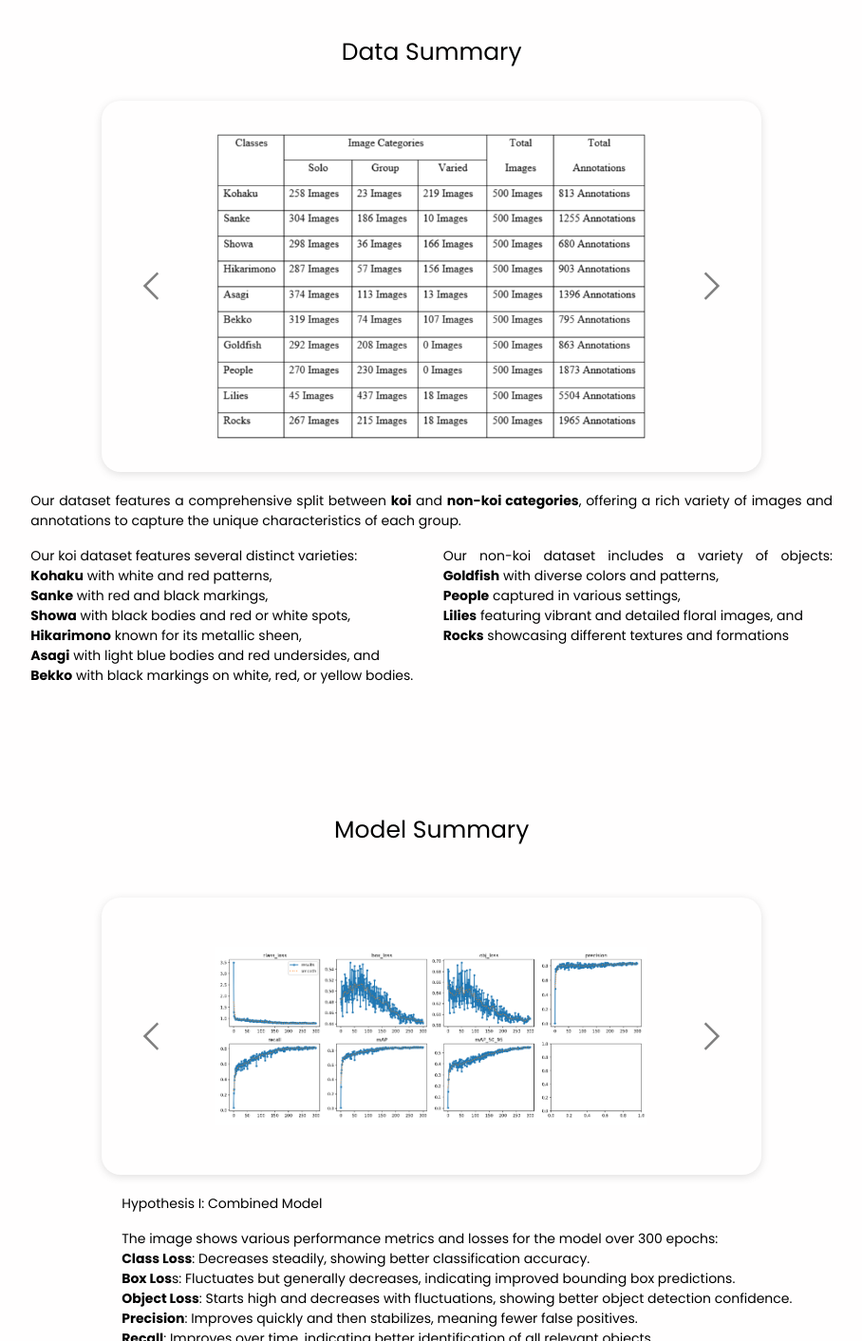
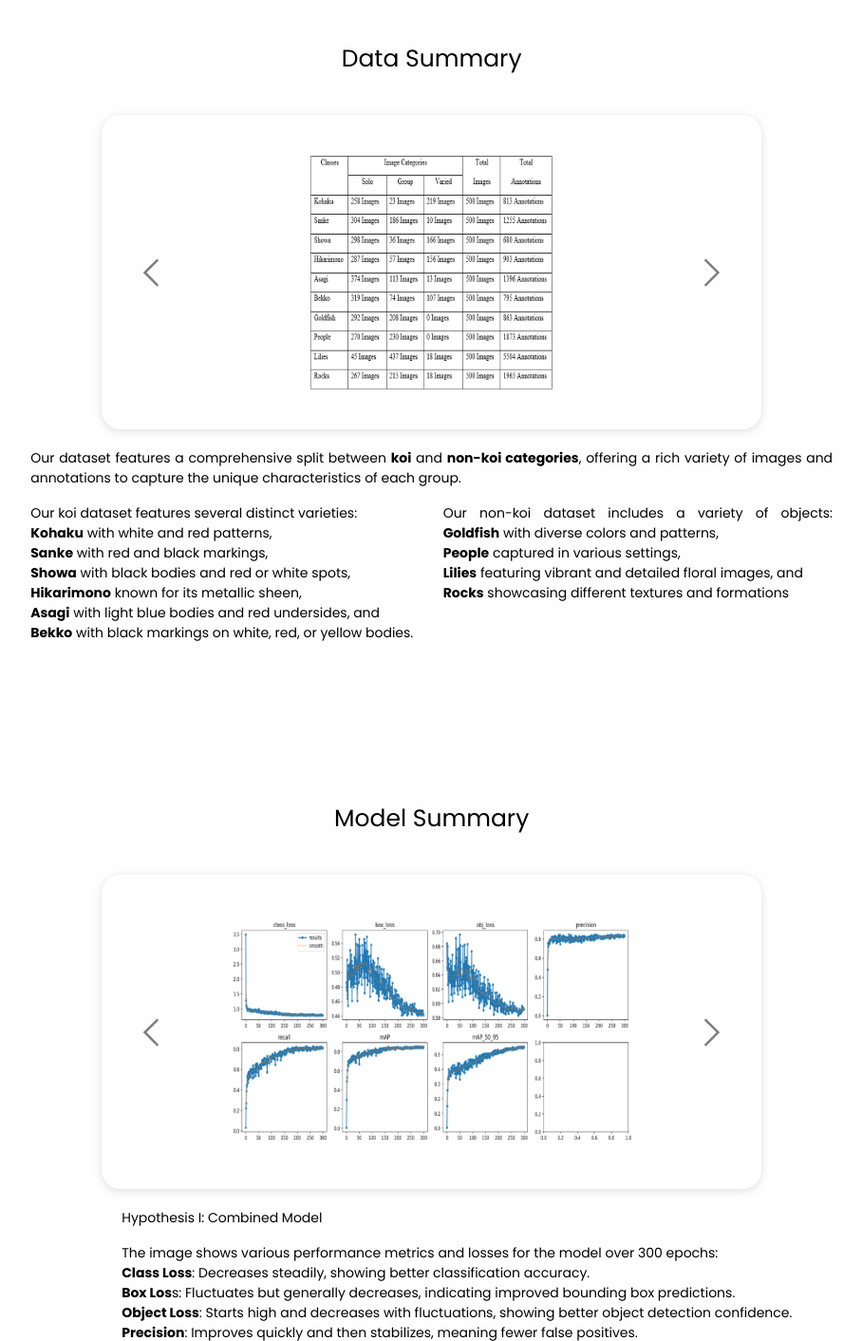
Before and after one commit to iCryWhenICodeAt3AM/Thesis-KoiAh, a website: page index.html in a window 1280 px wide. Shown: the part 797-2209 px from the top of the page at 95% size, without its empty margins (292-1200 px from the left). Drawn offline with nearby package versions, Linux system fonts and the light colour scheme.

Commit message:
Front-end adjustment on Homepage

```diff
--- a/css/experiment-styles/containers.css
+++ b/css/experiment-styles/containers.css
@@ -63,8 +63,6 @@
     white-space: nowrap;
 }
 
-
-
 #hypothesis-one-graph-container, #hypothesis-one-graph, #hypothesis-two-graph-container, #hypothesis-two-graph {
     display: block;
     box-sizing: border-box;
--- a/css/homepage-styles/containers.css
+++ b/css/homepage-styles/containers.css
@@ -11,8 +11,8 @@
 }
 
 .car-image {
-    max-width: 500px;
-    max-height: 500px;
+    width: 250px;
+    height: 250px;
 }
 
 #introduction {
--- a/index.html
+++ b/index.html
@@ -91,7 +91,7 @@
                                 Data Summary
                             </div>
                             <div class="col-8 p-0 header mt-0">
-                                <div id="carouselExample" class="carousel slide">
+                                <div id="carouselExample" class="carousel slide d-flex justify-content-center align-items-center" style="height: 250px;">
                                     <div class="row">
                                         <div class="col-2">
                                             <button class="carousel-control-prev" type="button" data-bs-target="#carouselExample" data-bs-slide="prev">
@@ -141,7 +141,7 @@
                                 </div>
                             </div>
                             <div class="col-10 offset-1 text-start">
-                                <div id="carousel-description">
+                                <div id="carousel-description" style="height: 250px;">
                                     <p>Our dataset features a comprehensive split between <b>koi</b> and <b>non-koi categories</b>, offering a rich variety of images and annotations to capture the unique characteristics of each group.</p>
                                     <div class="row">
                                         <div class="col-6">
@@ -176,7 +176,7 @@
                                 Model Summary
                             </div>
                             <div class="col-8 p-0 header mt-0">
-                                <div id="carouselExample2" class="carousel slide">
+                                <div id="carouselExample2" class="carousel slide d-flex justify-content-center align-items-center" style="height: 250px;">
                                     <div class="row">
                                         <div class="col-2">
                                             <button class="carousel-control-prev" type="button" data-bs-target="#carouselExample2" data-bs-slide="prev">
@@ -223,7 +223,7 @@
                                 </div>
                             </div>
                             <div class="col-10 offset-1 text-start">
-                                <div id="carousel-description2">
+                                <div id="carousel-description2" style="height: 250px;">
                                     <p class="ms-5 ps-5">Hypothesis I: Combined Model</p>
                                     <p class="ms-5 ps-5">The image shows various performance metrics and losses for the model over 300 epochs: <br>
                                         <b>Class Loss</b>: Decreases steadily, showing better classification accuracy.<br>
```
